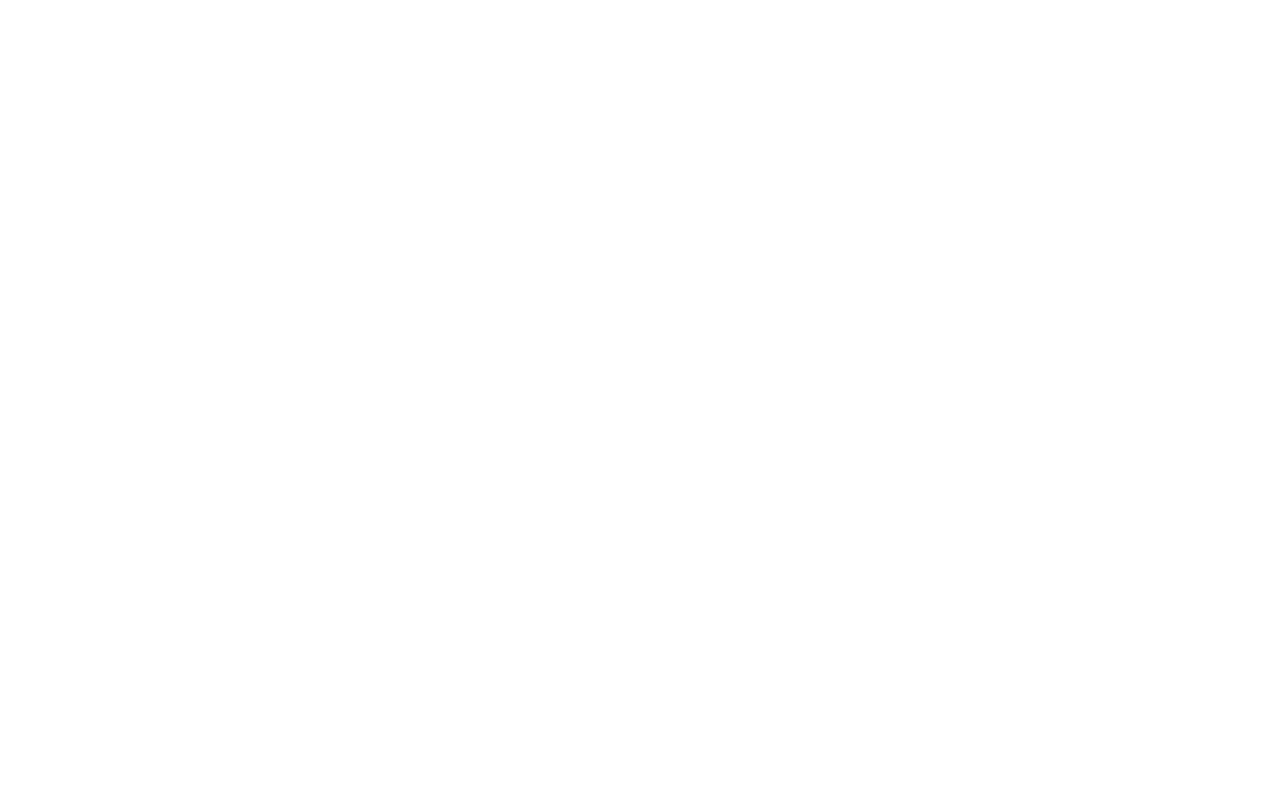
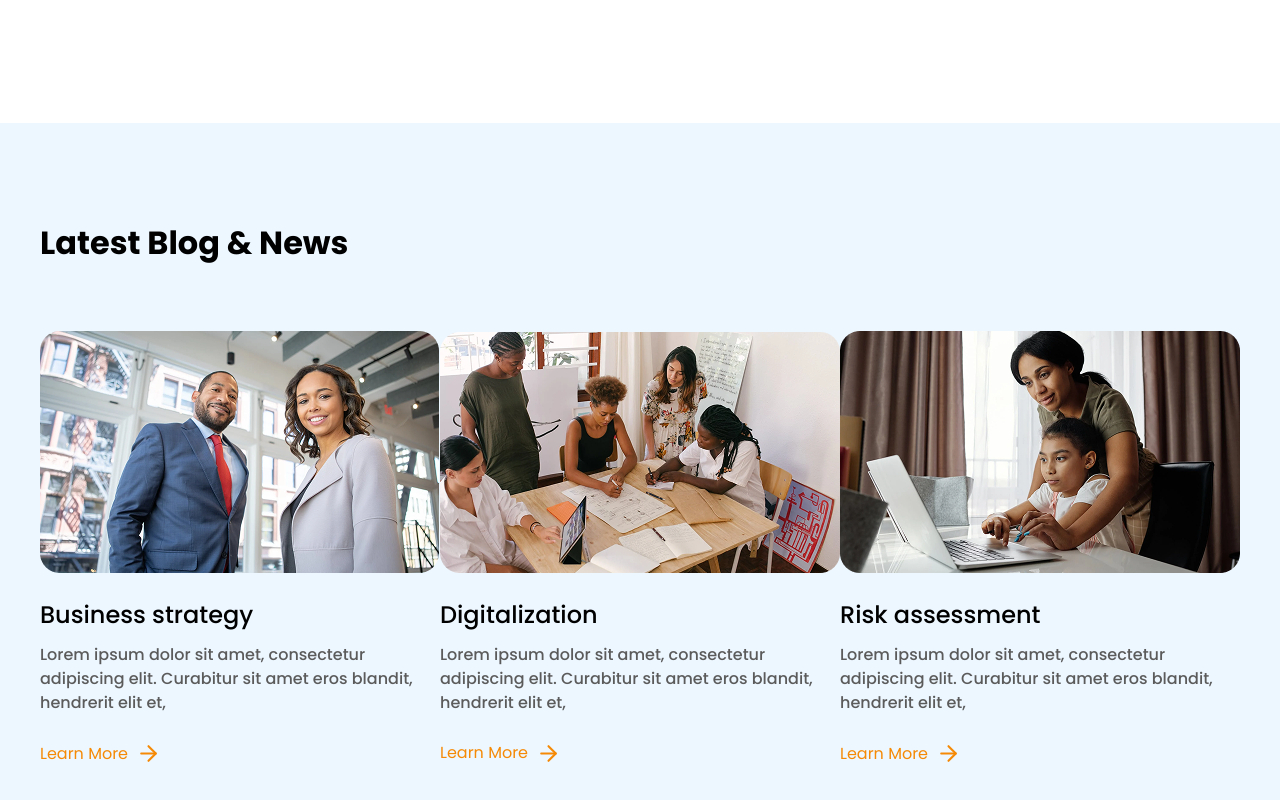
Before and after one commit to Duclaux/finsweet-website-agency, a React (Vite) app: page / in a window 1280 px wide. Shown: the part 4777-5577 px from the top of the page. Before the commit the page ends 4772 px from the top, so only its background shows below. Built offline with nearby package versions, Linux system fonts and the light colour scheme.

Commit message:
Implement lastest blog

```diff
--- a/src/components/home/Video.tsx
+++ b/src/components/home/Video.tsx
@@ -3,7 +3,7 @@
 function Video() {
   return (
     <Container>
-      <div className="flex flex-col-reverse xl:flex-row xl:items-center xl:justify-around mt-25 xl:mt-32">
+      <div className="flex flex-col-reverse xl:flex-row xl:items-center xl:justify-around my-25 xl:my-32">
         <div>
             <h1 className="text-h1">
                 Finsweet was a dream<br/> to work with
--- a/src/pages/Home.tsx
+++ b/src/pages/Home.tsx
@@ -5,6 +5,7 @@
 import Service from "../components/home/Service"
 import NewsBlock from "../components/home/NewsBlock"
 import Video from "../components/home/Video"
+import LastestBlogNews from "./LastestBlogNews"
 
 function Home() {
   return (
@@ -16,6 +17,7 @@
       <Service />
       <NewsBlock />
       <Video />
+      <LastestBlogNews />
     </>
   )
 }
--- /dev/null
+++ b/src/pages/LastestBlogNews.tsx
@@ -0,0 +1,22 @@
+import CardBlogs from "../components/CardBlogs"
+import Container from "../components/Container"
+
+function LastestBlogNews() {
+  return (
+    <div className="bg-[#EDF7FF] py-24">
+      <Container>
+        <h1 className="text-h1">
+            Latest Blog & News
+        </h1>
+
+        <div className="mt-8 xl:mt-16 space-y-12 md:w-fit md:mx-auto xl:w-full xl:space-y-0 xl:flex items-center justify-between">
+          <CardBlogs img="../src/assets/images/card-blog-bg-1.png" title="Business strategy"/>
+          <CardBlogs img="../src/assets/images/card-blog-bg-2.png" title="Digitalization"/>
+          <CardBlogs img="../src/assets/images/card-blog-bg-3.png" title="Risk assessment"/>
+        </div>
+      </Container>
+    </div>
+  )
+}
+
+export default LastestBlogNews
```
